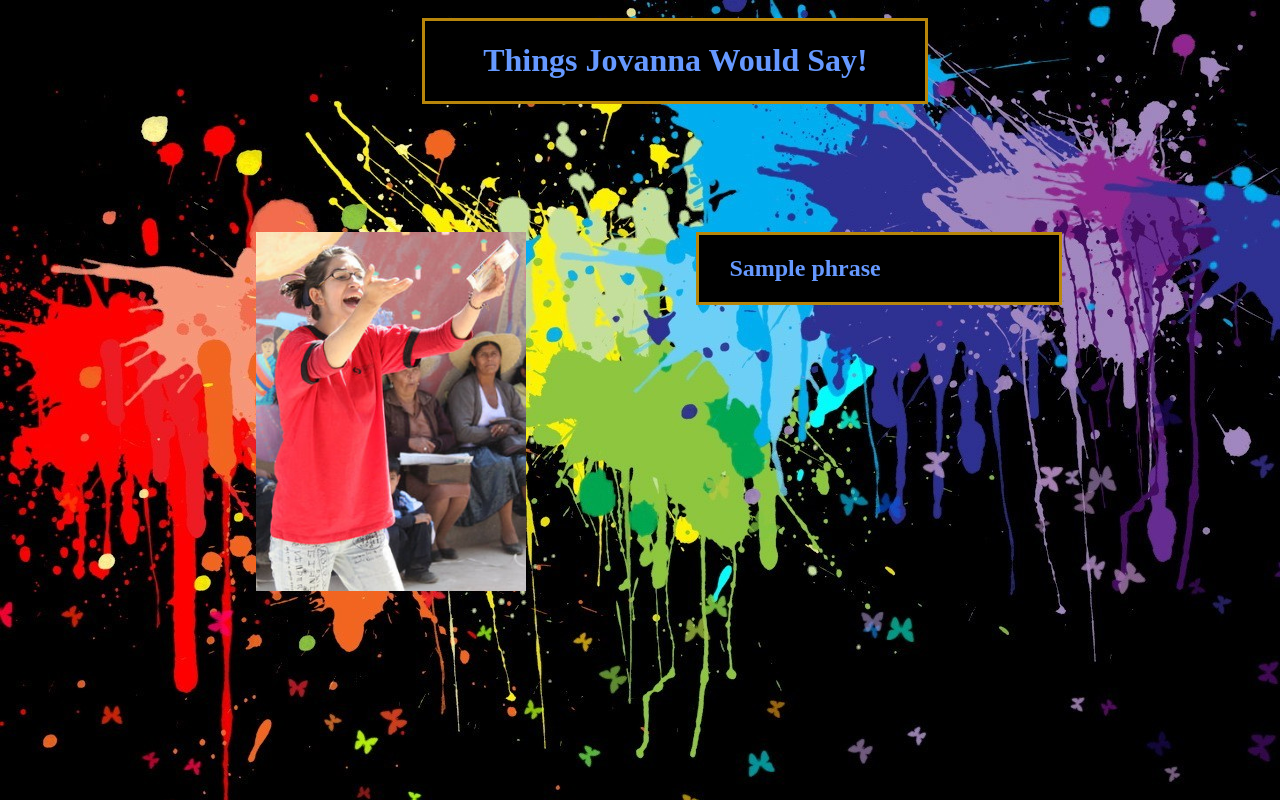
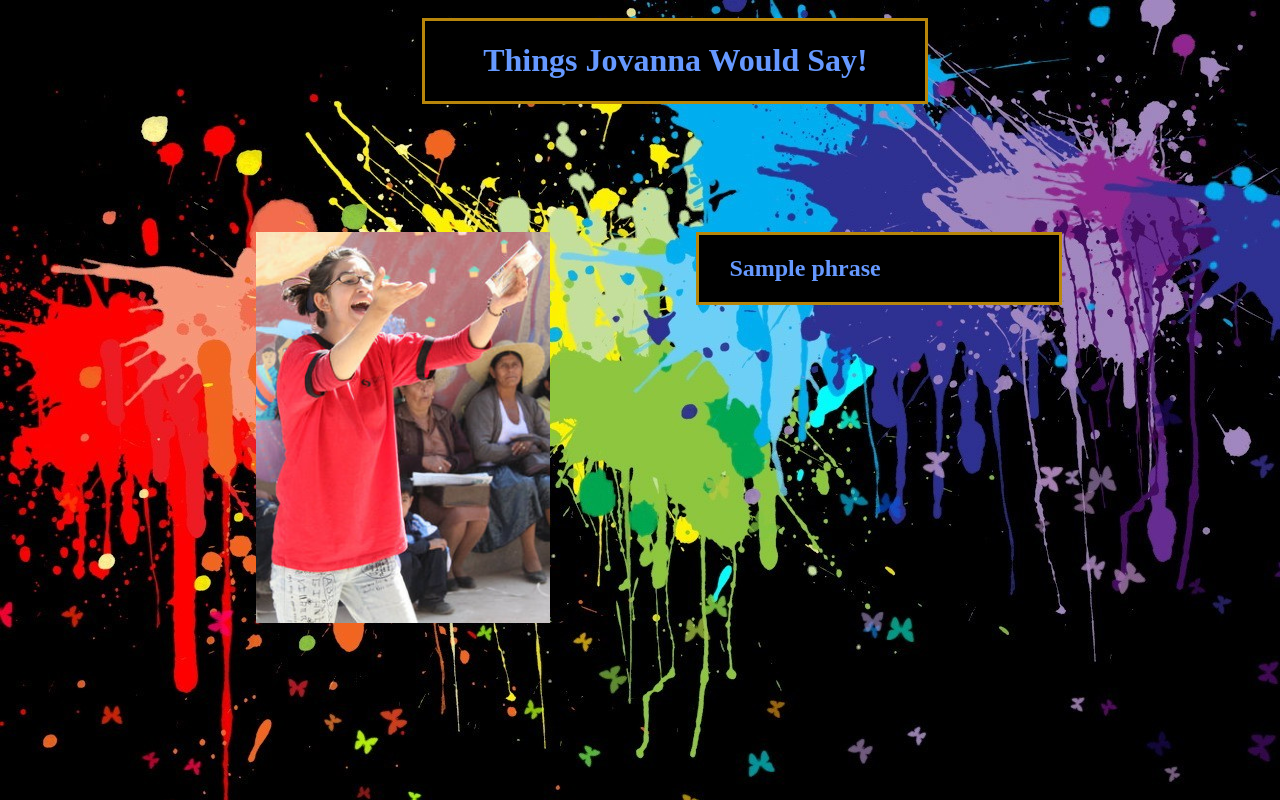
Before and after one commit to crazcalm/Christmas_2013, a Flask app: template Jo/templates/index.html in a window 1280 px wide. Run offline with Flask 2, Linux system fonts and the light colour scheme; the template is opened without the code that fills it: most values are stand-ins (such as "Sample title", 1, 10 or a date in 2020); some libraries are stand-ins or nearby versions.

Commit message:
Last commit only fixed half of the problem

```diff
--- a/Jo/static/index.css
+++ b/Jo/static/index.css
@@ -14,8 +14,8 @@ h1, h2, h3, p{
 }
 
 img{
-	height: inherit;
-	width: auto;
+	max-width: 100%;
+	height: auto;
 
 }
 
```
